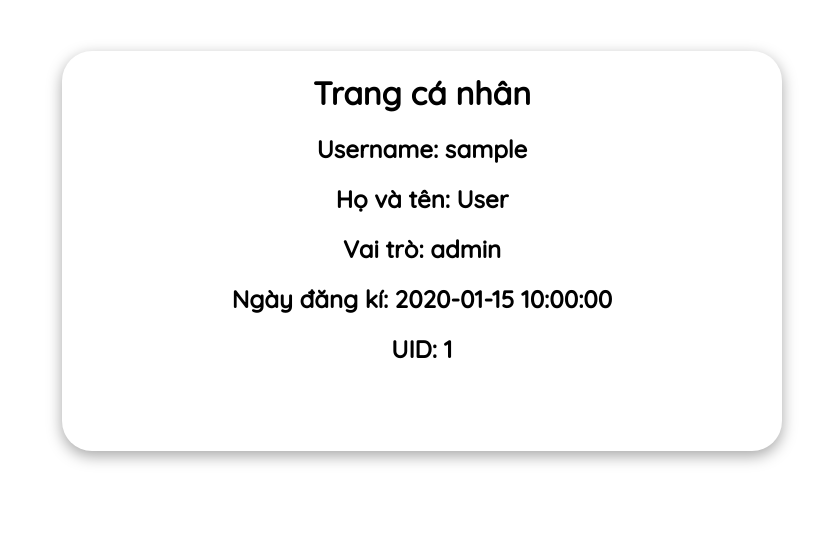
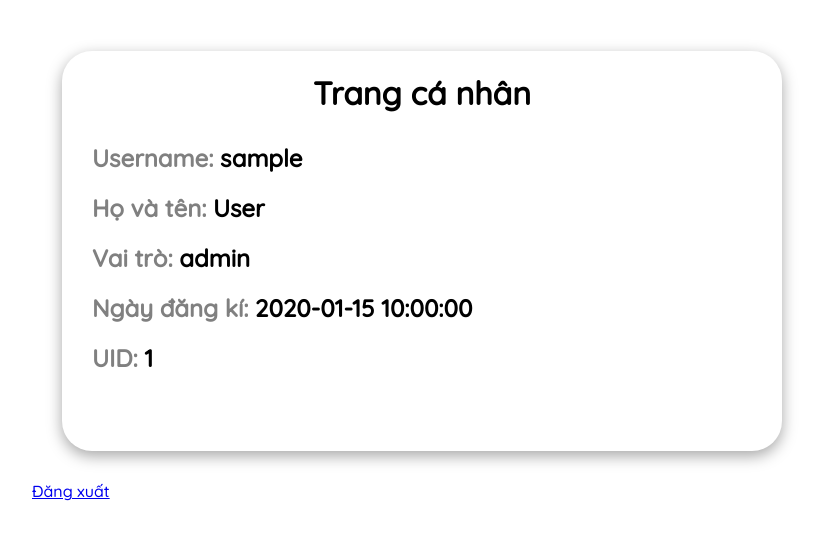
Before and after one commit to ndkcuber/Teky, a PHP site: page /profile.php in a window 1280 px wide. Shown: the part 72-612 px from the top of the page, without its empty margins (248-1069 px from the left). Run offline with PHP 8.4, Linux system fonts and the light colour scheme; the visitor is signed in with stand-in values (Sample User, id 1); tables that the repository leaves empty or names only in its code hold one stand-in row (values such as "Sample post").

Commit message:
nothing new

```diff
--- a/login.php
+++ b/login.php
@@ -1,7 +1,7 @@
 <?php
 	include "database.php";
+	include 'navbar.php';
 	$ketqua = "";
-	session_start();
 	if (isset($_SESSION['username'])) {
 		header("Location: index.php");
 		die();
@@ -47,9 +47,6 @@
 	<title>Đăng nhập</title>
 </head>
 <body>
-	<?php
- 		include "navbar.php";
-	 ?>
 	<div class="container" style="max-width: 720px;">
 		<h1 style="color: salmon;"><?php echo $ketqua; ?></h1>
 		<div class="roundcard">
--- a/profile.php
+++ b/profile.php
@@ -30,12 +30,16 @@
 		<h1 style="color: salmon;"><?php echo $ketqua; ?></h1>
 		<div class="roundcard">
 			<h1>Trang cá nhân</h1>
-			<h2>Username: <?php echo $username ?></h2>
-			<h2>Họ và tên: <?php echo $fullname ?></h2>
-			<h2>Vai trò: <?php echo $rank ?></h2>
-			<h2>Ngày đăng kí: <?php echo $regdate ?></h2>
-			<h2>UID: <?php echo $uid ?></h2>
+			<div style="margin: 30px; text-align: left;">
+				<h2 style="color:grey;">Username: <span style="color:black;"><?php echo $username ?></span></h2>
+				<h2 style="color:grey;">Họ và tên: <span style="color:black;"><?php echo $fullname ?></span></h2>
+				<h2 style="color:grey;">Vai trò: <span style="color:black;"><?php echo $rank ?></span></h2>
+				<h2 style="color:grey;">Ngày đăng kí: <span style="color:black;"><?php echo $regdate ?></span></h2>
+				<h2 style="color:grey;">UID: <span style="color:black;"><?php echo $uid ?></span></h2>
+			</div>
+
 		</div>
+		<a href="logout.php?confirm=yes" class="defaultbtn">Đăng xuất</a>
 	</div>
 </body>
 </html>
--- a/register.php
+++ b/register.php
@@ -1,6 +1,7 @@
 <?php
 	$ketqua = "";
 	include "database.php";
+	include "navbar.php";
 	if (!isset($_SESSION['session_username'])) {
 		if (isset($_POST['login-username'])) {
 			$username = $_POST['login-username'];
@@ -53,9 +54,6 @@
 	<title>Đăng kí</title>
 </head>
 <body>
-	<?php
- 		include "navbar.php";
-	 ?>
 	<div class="container" style="max-width: 720px;">
 		<h1 style="color: salmon;"><?php echo $ketqua ?></h1>
 		<div class="roundcard">
```
Also changed, not shown: logout.php (added, +8 -0 lines).
